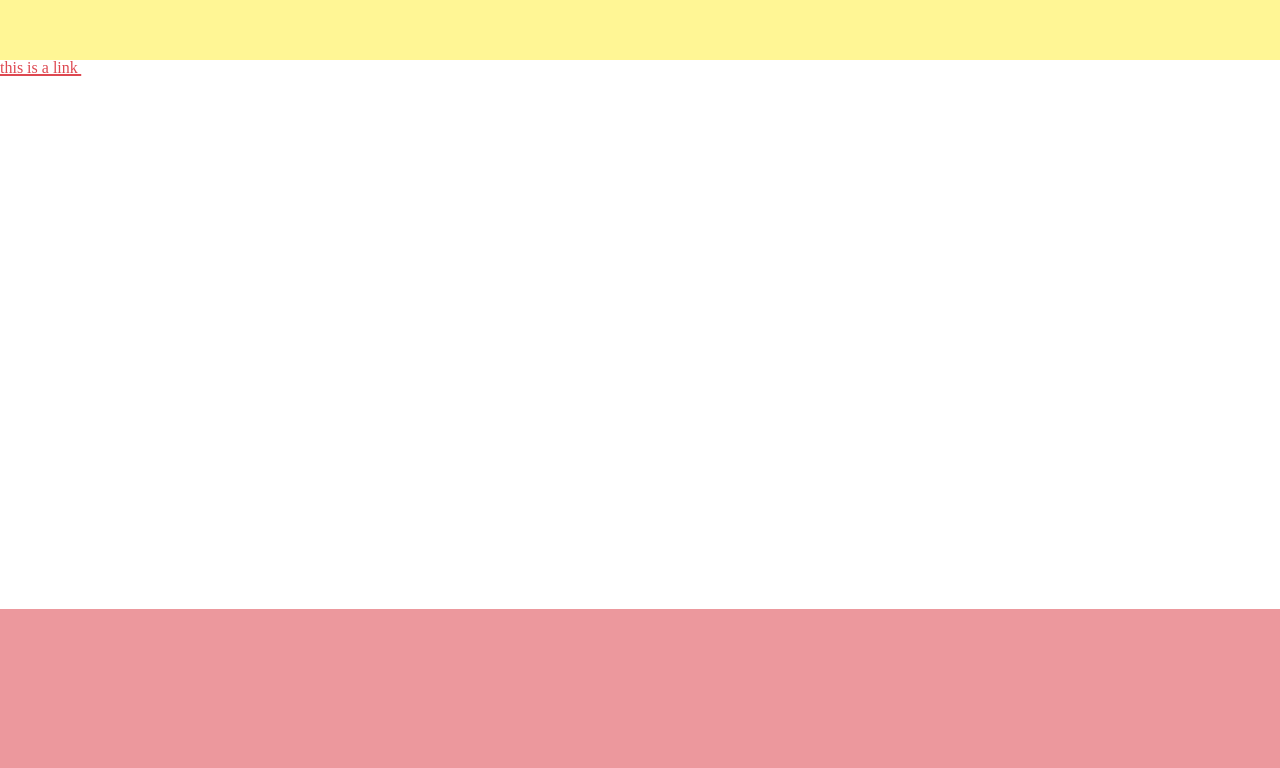
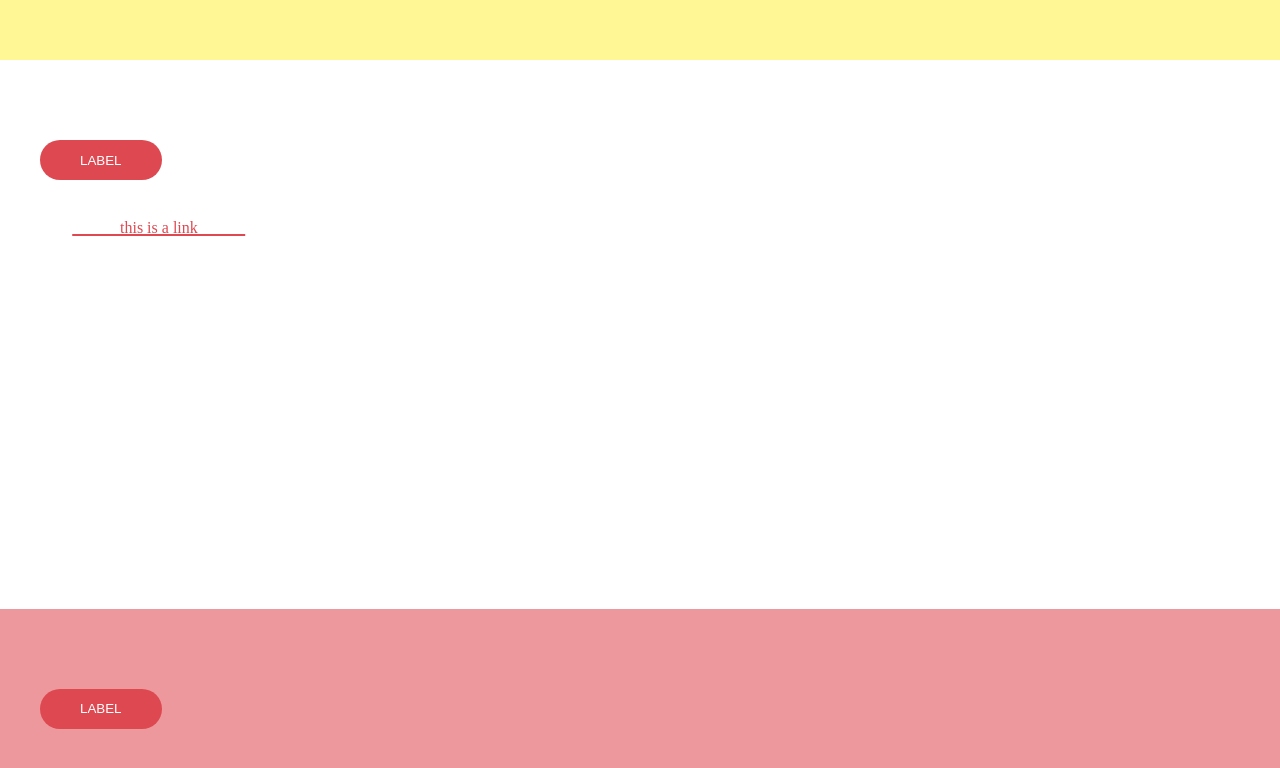
Before and after one commit to gab87/sass-forward-use, a website built with Parcel: page src/index.html in a window 1280 px wide. Built offline with nearby package versions, Linux system fonts and the light colour scheme.

```diff
--- a/src/index.html
+++ b/src/index.html
@@ -8,18 +8,21 @@
     <link rel="stylesheet" href="styles/main.scss">
 </head>
 <body>
-    <header class="header">
-
-    </header>
+    <header class="header"></header>
     <section class="section">
         <div class="section__content">
+            <button class="button">
+                LABEL
+            </button>
             <a href="#" class="link">
                 this is a link
             </a>
         </div>
     </main>
     <footer class="footer">
-
+        <button class="button">
+            LABEL
+        </button>
     </footer>
 </body>
 </html>
--- a/src/styles/components/button.scss
+++ b/src/styles/components/button.scss
@@ -1,5 +1,14 @@
 @use '../variables';
 
+$bg-color: variables.$primary !default;
+
 .button {
-
+    height: 40px;
+    border-radius: 20px;
+    background-color: $bg-color;
+    padding: variables.$padding-horizontal;
+    margin: variables.$margin-vertical;
+    border: none;
+    color: variables.$white;
+    display: block;
 }
--- a/src/styles/components/link.scss
+++ b/src/styles/components/link.scss
@@ -1,4 +1,5 @@
 @use '../variables/colors';
+@use '../variables/common';
 
 a {
     text-decoration: none;
@@ -11,6 +12,8 @@
 .link {
     color: colors.$primary;
     position: relative;
+    margin: common.$margin;
+    padding: common.$padding-horizontal;
 
     &:before {
         content: '';
--- a/src/styles/components/section.scss
+++ b/src/styles/components/section.scss
@@ -1,4 +1,5 @@
 @use '../helpers';
+@use '../variables/common';
 
 .section {
     @include helpers.aspect-ratio(21, 9);
@@ -7,6 +8,7 @@
 .section__content {
     width: 100%;
     height: 100%;
+    padding: common.$padding;
     position: absolute;
     top: 0;
     left: 0;
--- a/src/styles/variables/colors.scss
+++ b/src/styles/variables/colors.scss
@@ -12,3 +12,5 @@
 $secondary-light-1: #fbec42;
 $secondary-light-2: #fef168;
 $secondary-light-3: #fff695;
+$white: #FFF;
+$black: #000;
--- a/src/styles/variables/common.scss
+++ b/src/styles/variables/common.scss
@@ -1,3 +1,6 @@
 $padding: 40px;
 $padding-vertical: 40px 0;
-$paddng-horizontal: 0 40px;
+$padding-horizontal: 0 40px;
+$margin: 40px;
+$margin-vertical: 40px 0;
+$margin-horizontal: 0 40px;
```
Also changed, not shown: dist/index.html, 3 other files.
